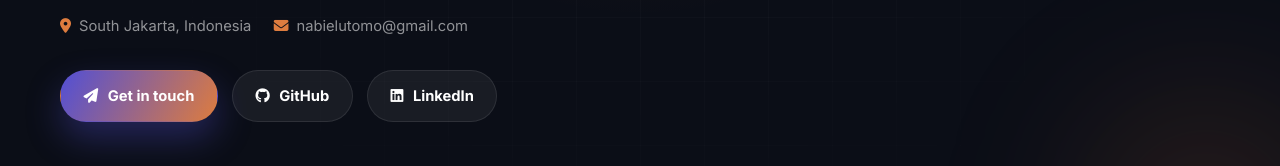
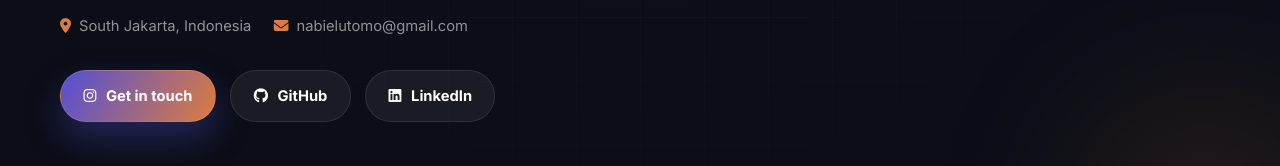
Before and after one commit to Dalangans/Portfolio, a React (Vite) app: page / in a window 1280 px wide. Shown: the part 559-725 px from the top of the page. Built offline with nearby package versions, Linux system fonts and the light colour scheme; no server answers.

Commit message:
Link contact CTA to Instagram
Co-authored-by: Copilot <223556219+Copilot@users.noreply.github.com>

```diff
--- a/src/App.jsx
+++ b/src/App.jsx
@@ -463,8 +463,8 @@ function App() {
               </div>
 
               <div className="hero-buttons">
-                <a href="mailto:nabielutomo@gmail.com" className="btn btn-primary">
-                  <i className="fa-solid fa-paper-plane" /> Get in touch
+                <a href="https://www.instagram.com/nabiel_harits/" target="_blank" rel="noreferrer" className="btn btn-primary">
+                  <i className="fa-brands fa-instagram" /> Get in touch
                 </a>
                 <a href="https://github.com/Dalangans" target="_blank" rel="noreferrer" className="btn btn-secondary">
                   <i className="fa-brands fa-github" /> GitHub
--- a/src/index.css
+++ b/src/index.css
@@ -429,8 +429,10 @@ ul {
 
 .btn-primary {
     color: #fff;
-    background: var(--grad);
+    background: linear-gradient(120deg, var(--indigo) 0%, var(--amber) 100%);
+    border-color: rgba(255, 255, 255, 0.12);
     box-shadow: 0 16px 34px rgba(82, 79, 213, 0.35);
+    overflow: visible;
 }
 
 .btn-secondary {
```
